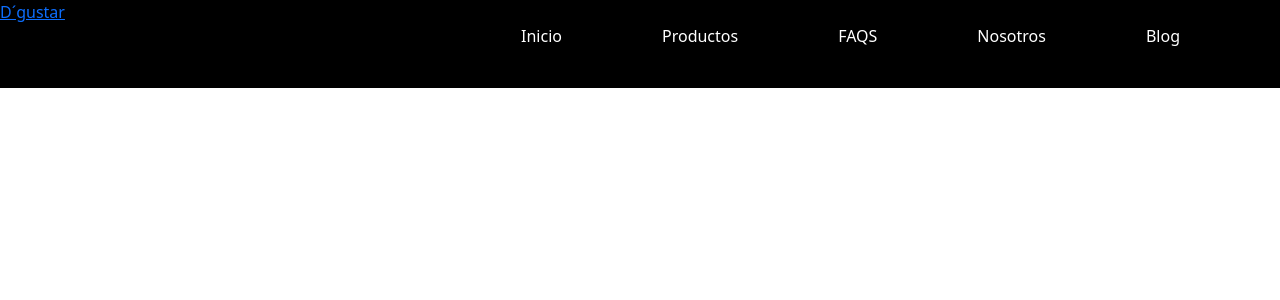
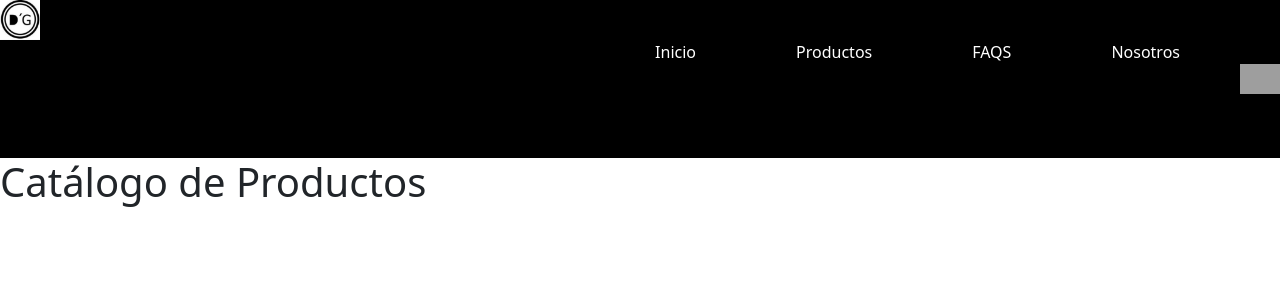
Before and after one commit to AgustinBiancardi/ecommerce-biancardi, a React (Create React App) app: page / in a window 1280 px wide. Shown: the top 300 px of the page. Built offline with nearby package versions, Linux system fonts and the light colour scheme; grey boxes are pictures that could not be loaded.

Commit message:
Agregando ItemListContainer y CartWidget

```diff
--- a/src/App.css
+++ b/src/App.css
@@ -36,21 +36,3 @@
     transform: rotate(360deg);
   }
 }
-
-.Enlinea {
-  display: inline;
-  margin-right: 100px;
-}
-
-.Enlinea a {
-  text-decoration: none;
-  color: white;
-}
-
-.menu {
-  background-color: black;
-}
-
-ul{
-  text-align: right;
-}
--- a/src/App.jsx
+++ b/src/App.jsx
@@ -1,10 +1,16 @@
-import './App.css';
+// import CartWidget from './componentes/CartWidget';
+// import Clase4 from './componentes/Clase-4';
 import Navbar from './componentes/Navbar';
+import ItemListCointainer from './componentes/ItemListContainer';
+
 
 function App() {
   return (
     <div>
+
       <Navbar/>
+      <ItemListCointainer/>
+      {/* <Clase4 /> */}
     </div>
 
   );
--- /dev/null
+++ b/src/componentes/CartWidget.jsx
@@ -0,0 +1,9 @@
+function CartWidget (){
+return(
+    <div>
+        <img src="https://png.pngtree.com/element_our/20190528/ourlarge/pngtree-flat-shopping-cart-image_1127469.jpg" width={50}  alt="" />
+    </div>
+)
+}
+
+export default CartWidget
--- /dev/null
+++ b/src/componentes/Clase-4.jsx
@@ -0,0 +1,39 @@
+import { useState,useEffect } from "react"
+
+function Clase4() {
+
+    const [Count,SetCount] = useState(0)
+    const [Fecha,SetFecha] = useState(Date)
+
+    useEffect(()=>{
+        console.log("LLamada a la API siempre")
+    })
+
+    useEffect(()=>{
+        console.log("LLamada a la API sólo una vez luego del montaje")
+    }, [])
+
+    useEffect(()=>{
+        console.log("LLamada a la API sólo si cambia un state,prop,etc")
+    }, [Count])
+
+    function handleCount(){
+        SetCount(Count+1)
+    }
+
+    function handleFecha(){
+        SetFecha(Date)
+    }
+
+    return (
+        <div>
+        <label>{Count}</label>
+        <br />
+        <label>{Fecha}</label>
+        <button onClick={handleCount}>Click</button>
+        <button onClick={handleFecha}>Fecha</button>
+        </div>
+    )
+}
+
+export default Clase4
--- /dev/null
+++ b/src/componentes/Contenedor.jsx
@@ -0,0 +1,11 @@
+function Contenedor({greting}) {
+    console.log(greting)
+    return (
+        <div>
+            <h1>{greting}</h1>
+        </div>
+
+    )
+}
+
+export default Contenedor
--- /dev/null
+++ b/src/componentes/ItemListContainer.jsx
@@ -0,0 +1,13 @@
+import Contenedor from "./Contenedor"
+
+
+function ItemListCointainer() {
+    return (
+        <div>
+            <Contenedor greting = {"Catálogo de Productos"}/>
+        </div>
+
+    )
+}
+
+export default ItemListCointainer
--- a/src/componentes/Navbar.jsx
+++ b/src/componentes/Navbar.jsx
@@ -1,14 +1,21 @@
+import '../styles/navbar.css';
+import CartWidget from './CartWidget';
+import logo from "../images/logoo.png"
+
 function Navbar() {
+
     return (
         <div className="menu">
-            <a className="Enlinea" href="#">D´gustar</a>
+            <a className="Enlinea" href="/"><img src={logo} alt="" /></a>
             <nav className="Enlinea">
                 <ul>
-                    <li className="Enlinea"><a href="#">Inicio</a></li>
-                    <li className="Enlinea"><a href="#">Productos</a></li>
-                    <li className="Enlinea"><a href="#">FAQS</a></li>
-                    <li className="Enlinea"><a href="#">Nosotros</a></li>
-                    <li className="Enlinea"><a href="#">Blog</a></li>
+                    <li className="Enlinea"><a href="/">Inicio</a></li>
+                    <li className="Enlinea"><a href="/">Productos</a></li>
+                    <li className="Enlinea"><a href="/">FAQS</a></li>
+                    <li className="Enlinea"><a href="/">Nosotros</a></li>
+                    <li className="Enlinea"><a href="/"><CartWidget/></a></li>
+
+
                 </ul>
             </nav>
         </div>
--- /dev/null
+++ b/src/styles/navbar.css
@@ -0,0 +1,21 @@
+.Enlinea {
+    display: inline;
+    margin-right: 100px;
+  }
+
+  .Enlinea a {
+    text-decoration: none;
+    color: white;
+  }
+
+  .menu {
+    background-color: black;
+  }
+
+ul{
+    text-align: right;
+}
+
+img{
+    width: 40px;
+}
```
Also changed, not shown: src/images/logoo.png (renamed from src/logoo.png).
